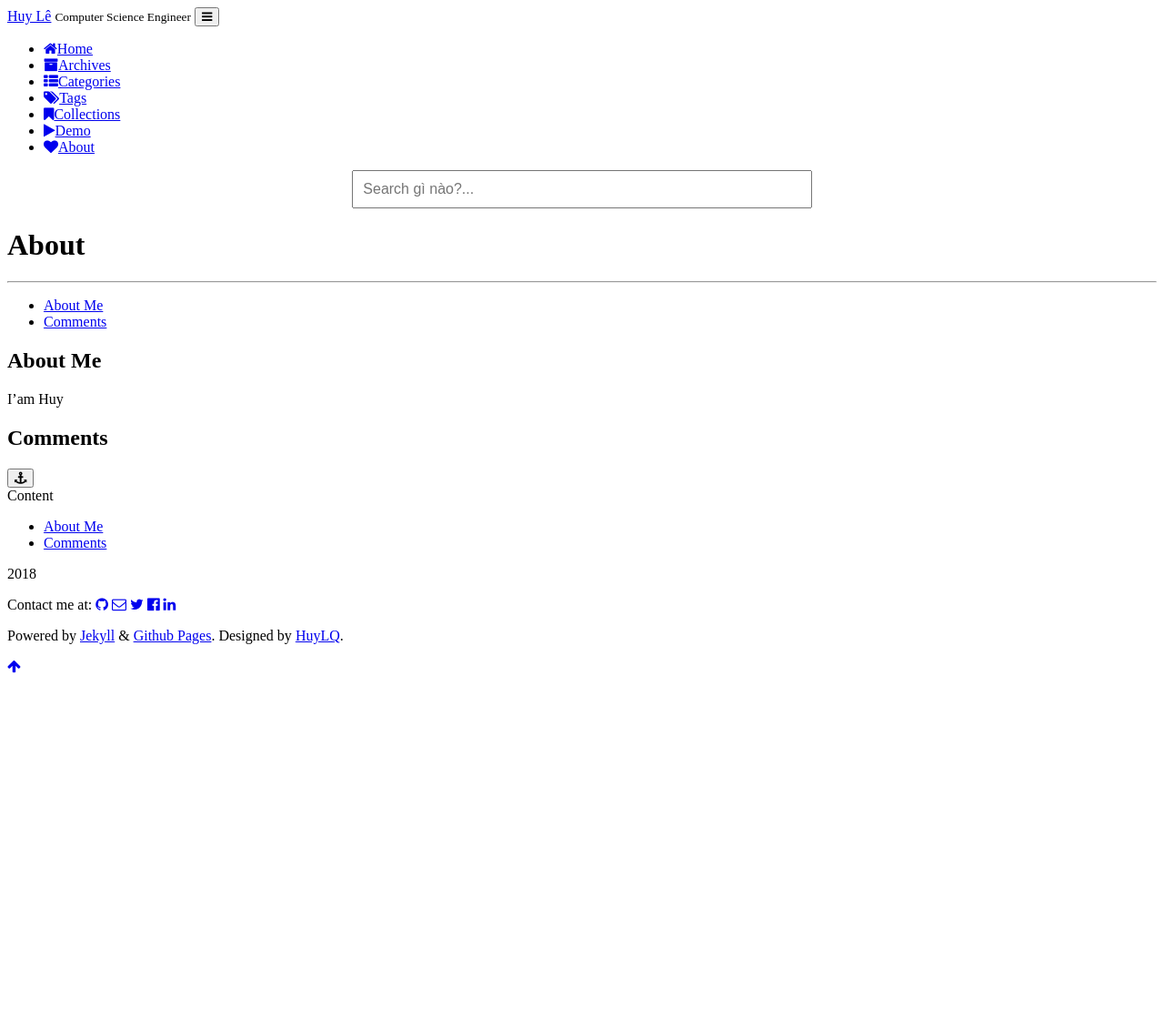
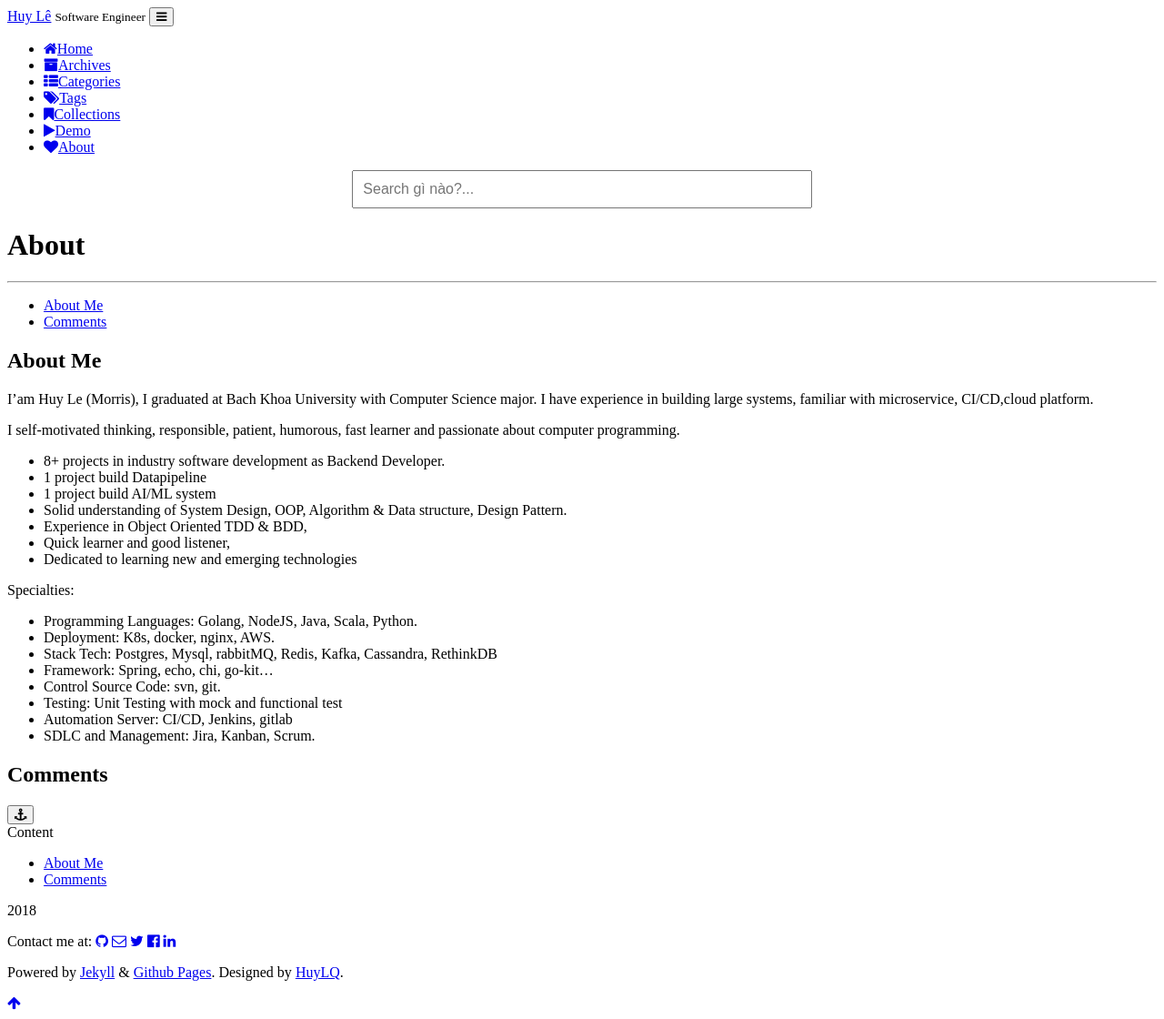
Before and after one commit to huylqvn/huylqvn.github.io, a Jekyll site: the page built from page/4about.md, in a window 1280 px wide. Shown: the whole page at 91% size. Built offline with Jekyll 4.4.1, drawn with Linux system fonts in a browser that asks for light colours; a style sheet for code colours, icons or effects is not loaded; before the commit the page ends 900 px from its top, so only the background shows below that.

Commit message:
fix typo

```diff
--- a/_config.yml
+++ b/_config.yml
@@ -7,7 +7,7 @@
 
 # Site settings
 title: Huy Lê
-brief-intro: Computer Science Engineer
+brief-intro: Software Engineer
 baseurl: "" # the subpath of your site, e.g. /blog
 url: "http://huylqbk.github.io" # the base hostname & protocol for your site
 
--- a/index.html
+++ b/index.html
@@ -5,7 +5,7 @@ layout: default
 <div class="page clearfix" index>
     <div class="left">
         <h1>Welcome to Huy's Blog!</h1>
-        <small>Hy vọng ngôn từ không quá khó hiểu.</small>
+        <small>Keep learning everyday. Learning to code is learning to create and innovate.</small>
         <hr>
         <ul>
             {% for post in paginator.posts %}
--- a/page/4about.md
+++ b/page/4about.md
@@ -11,7 +11,26 @@ type: page
 
 ## About Me
 
-I'am Huy
+I'am Huy Le (Morris), I graduated at Bach Khoa University with Computer Science major. I have experience in building large systems, familiar with microservice, CI/CD,cloud platform.
+
+I self-motivated thinking, responsible, patient, humorous, fast learner and passionate about computer programming.
+- 8+ projects in industry software development as Backend Developer.
+- 1 project build Datapipeline
+- 1 project build AI/ML system
+- Solid understanding of System Design, OOP, Algorithm & Data structure, Design Pattern.
+- Experience in Object Oriented TDD & BDD,
+- Quick learner and good listener,
+- Dedicated to learning new and emerging technologies
+
+Specialties:
+- Programming Languages: Golang, NodeJS, Java, Scala, Python.
+- Deployment: K8s, docker, nginx, AWS.
+- Stack Tech: Postgres, Mysql, rabbitMQ, Redis, Kafka, Cassandra, RethinkDB
+- Framework: Spring, echo, chi, go-kit...
+- Control Source Code: svn, git.
+- Testing: Unit Testing with mock and functional test
+- Automation Server: CI/CD, Jenkins, gitlab
+- SDLC and Management: Jira, Kanban, Scrum.
 
 ## Comments
 
```
Also changed, not shown: _posts/2018-10-28-first-blog.md (+2 -2 lines), _posts/2018-11-25-start-learning-programming.md (+1 -1 lines), _posts/2019-1-09-golang-nodejs-for-backend.md (+1 -1 lines).
